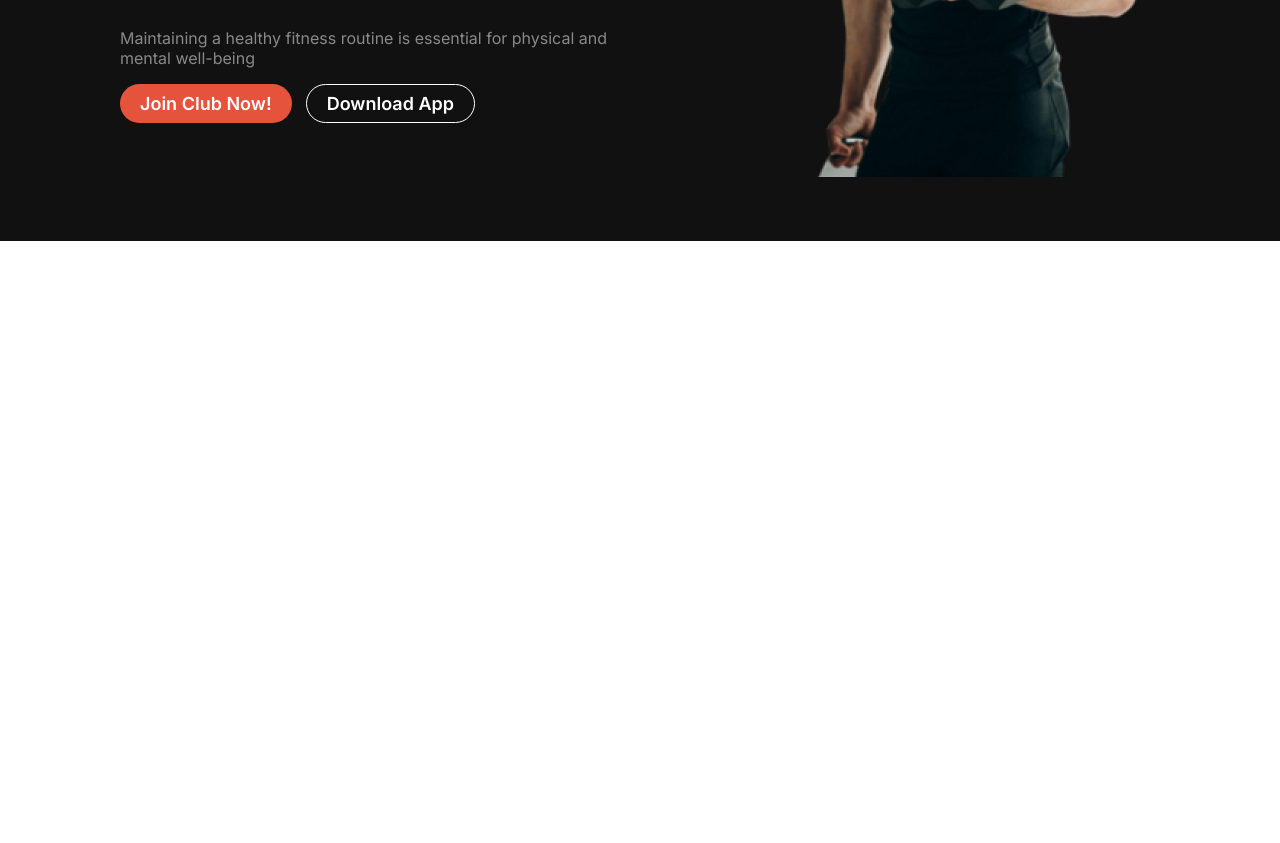
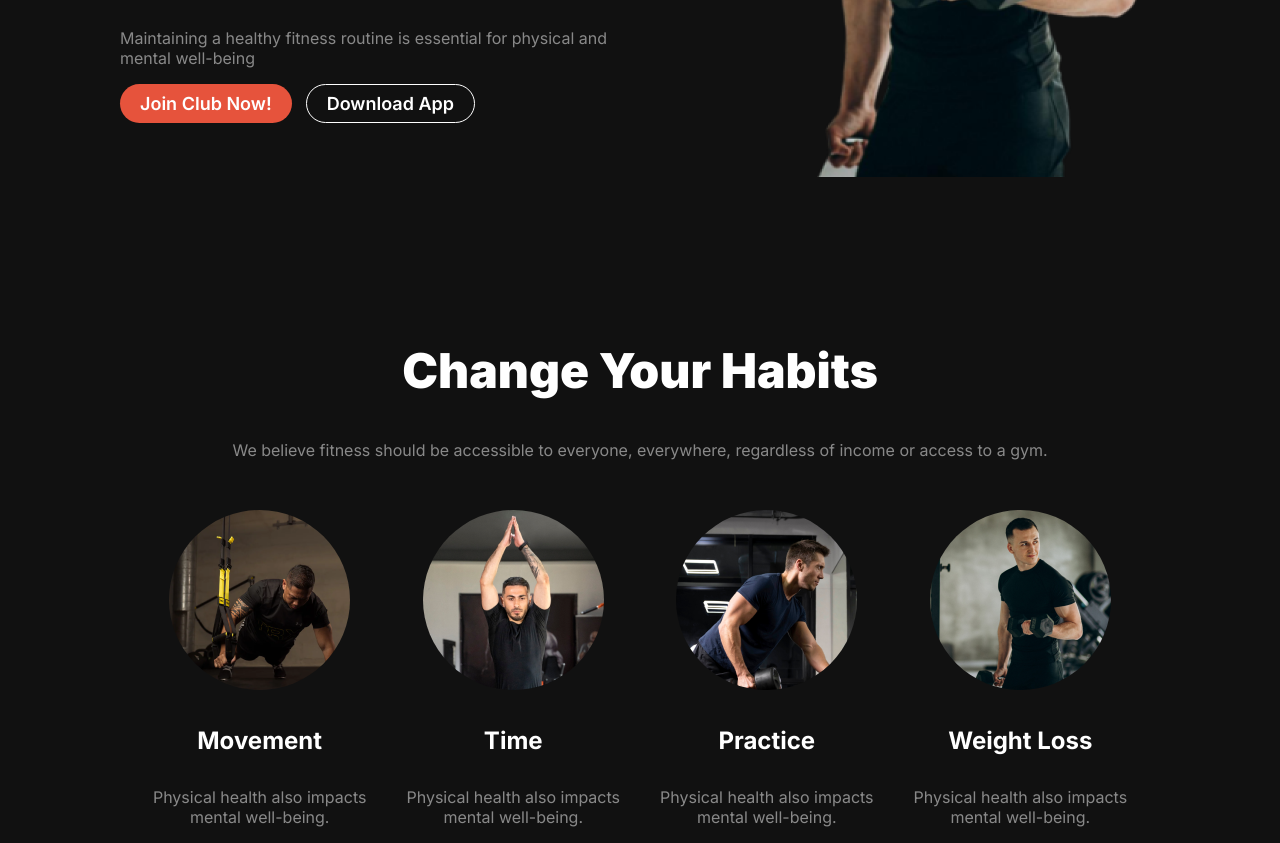
Before and after one commit to motasn/Healthy-Fitnees, a plain HTML site: page index.html in a window 1280 px wide. Shown: the part 566-1409 px from the top of the page. Before the commit the page ends 807 px from the top, so only its background shows below. Drawn offline with Linux system fonts and the light colour scheme; a web font is replaced by a local one.

Commit message:
habite section done

```diff
--- a/index.html
+++ b/index.html
@@ -38,7 +38,36 @@
         </div>
     </header>
     <main>
+       <section class="habbit-container">
+        <div class="Change-text">
+            <h2>Change Your Habits</h2>
+            <p>We believe fitness should be accessible to everyone, everywhere, regardless of income or access to a gym.</p>
 
+        </div>
+        <div class="health-text">
+            <div >
+                <img class="img-cr" src="./images/image 3.png" alt="">
+                <h4 class="health-text-hg">Movement</h4>
+                <p class="banner-p">Physical health also impacts <br> mental well-being.</p>
+            </div>
+            <div>
+                <img class="img-cr" src="./images/image 2.png" alt="">
+                <h4 class="health-text-hg">Time</h4>
+                <p class="banner-p">Physical health also
+                    impacts<br> mental well-being.</p>
+            </div>
+            <div>
+                <img class="img-cr" src="./images/image 4.png" alt="">
+                <h4 class="health-text-hg">Practice</h4>
+                <p class="banner-p">Physical health also  impacts  <br>mental well-being.</p>
+            </div>
+            <div>
+                <img class="img-cr" src="./images/image 5.png" alt="">
+                <h4 class="health-text-hg">Weight Loss</h4>
+                <p class="banner-p">Physical health also impacts  <br>mental well-being.</p>
+            </div>
+        </div>
+       </section>
     </main>
     <footer>
 
--- a/style/fitness.css
+++ b/style/fitness.css
@@ -9,7 +9,7 @@
 }
 body{
     margin: 0px;
-
+    background-color: #111111;
 }
 
 /* share style */
@@ -41,8 +41,8 @@ margin-left: 14px;
 header{
     padding: 60px 120px ;
     justify-content: center;
-    /* background: linear-gradient(180deg, rgb(17, 17, 17),  rgba(119, 119, 119, 0) 100%); */
-    background-color: #111111;
+    background: linear-gradient(180deg, rgb(17, 17, 17),  rgba(119, 119, 119, 0) 100%);
+
 }
 
 nav{
@@ -99,3 +99,38 @@ nav li a{
     opacity: 50%;
 
 }
+
+/* habbit-container */
+.habbit-container{
+  margin-top: 100px;
+}
+.Change-text{
+
+    text-align: center;
+}
+.Change-text h2{
+    color: rgb(255, 255, 255);
+font-size: 48px;
+font-weight: 900;
+}
+.Change-text p{
+    color: #FFFFFF ;
+    opacity: 50%;
+ margin-bottom: 50px;
+}
+.health-text{
+    display: flex;
+    justify-content: center;
+    align-items: center;
+    gap: 40px;
+    text-align: center;
+}
+
+.health-text-hg{
+    color: rgb(255, 255, 255);
+    font-size: 24px;
+    font-weight: 700;
+}
+.img-cr{
+    border-radius: 50%;
+}
```
